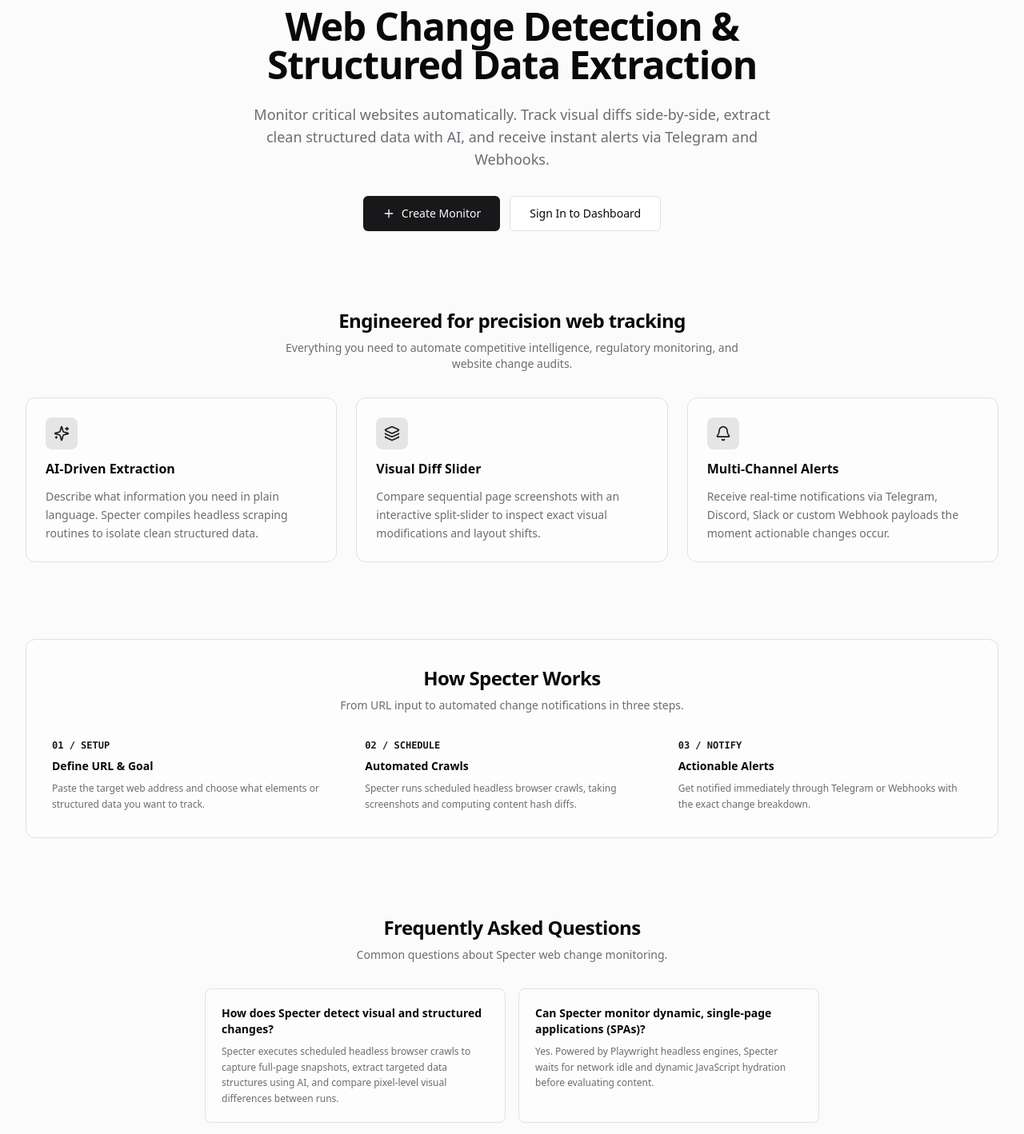
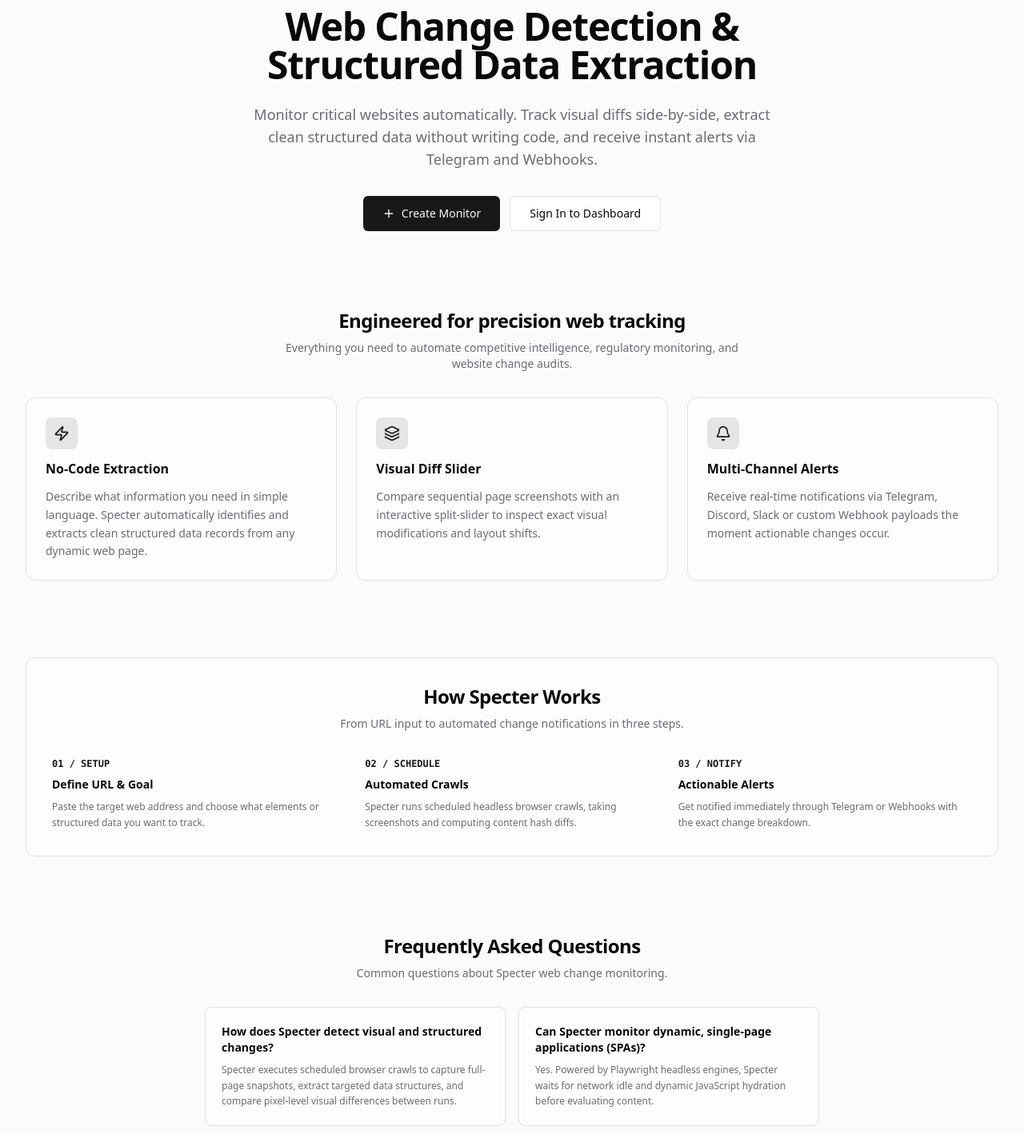
Before and after one commit to pedroaugusto04/Specter, a Next.js app in the folder frontend/: page / in a window 1280 px wide. Shown: the part 160-1578 px from the top of the page at 80% size. Built offline with nearby package versions, Linux system fonts and the light colour scheme; no server answers.

Commit message:
refactor(copy): shift positioning to user utility and no-code extraction (remove AI mentions)

```diff
--- a/frontend/src/app/layout.tsx
+++ b/frontend/src/app/layout.tsx
@@ -104,7 +104,7 @@ const jsonLd = {
       featureList: [
         'Automated Web Scraping and Monitoring',
         'Visual Diff Slider & Screenshot Comparison',
-        'AI-powered Structured Data Extraction',
+        'No-Code Structured Data Extraction',
         'Scheduled Cron Jobs',
         'Telegram and Webhook Alert Integrations',
       ],
@@ -117,7 +117,7 @@ const jsonLd = {
           name: 'What is Specter?',
           acceptedAnswer: {
             '@type': 'Answer',
-            text: 'Specter is an automated website change monitoring and structured data extraction tool that tracks visual differences and extracts structured data using AI on scheduled cron intervals.',
+            text: 'Specter is an automated website change monitoring and structured data extraction tool that tracks visual differences and extracts structured data on scheduled cron intervals.',
           },
         },
         {
--- a/frontend/src/components/marketing/LandingSection.tsx
+++ b/frontend/src/components/marketing/LandingSection.tsx
@@ -16,7 +16,7 @@ export function LandingSection({ user, onGetStarted, onOpenCreate }: LandingSect
   const faqs = [
     {
       q: 'How does Specter detect visual and structured changes?',
-      a: 'Specter executes scheduled headless browser crawls to capture full-page snapshots, extract targeted data structures using AI, and compare pixel-level visual differences between runs.',
+      a: 'Specter executes scheduled browser crawls to capture full-page snapshots, extract targeted data structures, and compare pixel-level visual differences between runs.',
     },
     {
       q: 'Can Specter monitor dynamic, single-page applications (SPAs)?',
@@ -42,7 +42,8 @@ export function LandingSection({ user, onGetStarted, onOpenCreate }: LandingSect
 
         <p className="text-base sm:text-lg text-muted-foreground leading-relaxed max-w-2xl mx-auto">
           Monitor critical websites automatically. Track visual diffs side-by-side, extract clean
-          structured data with AI, and receive instant alerts via Telegram and Webhooks.
+          structured data without writing code, and receive instant alerts via Telegram and
+          Webhooks.
         </p>
 
         {/* Central Action Buttons */}
@@ -106,12 +107,12 @@ export function LandingSection({ user, onGetStarted, onOpenCreate }: LandingSect
         <div className="grid grid-cols-1 md:grid-cols-3 gap-6">
           <div className="p-6 rounded-xl border border-border bg-card/60 backdrop-blur-xs space-y-3">
             <div className="h-10 w-10 rounded-lg bg-primary/10 text-primary flex items-center justify-center">
-              <Sparkles className="h-5 w-5" />
+              <Zap className="h-5 w-5" />
             </div>
-            <h3 className="text-base font-semibold text-foreground">AI-Driven Extraction</h3>
+            <h3 className="text-base font-semibold text-foreground">No-Code Extraction</h3>
             <p className="text-sm text-muted-foreground leading-relaxed">
-              Describe what information you need in plain language. Specter compiles headless
-              scraping routines to isolate clean structured data.
+              Describe what information you need in simple language. Specter automatically
+              identifies and extracts clean structured data records from any dynamic web page.
             </p>
           </div>
 
```
Also changed, not shown: frontend/public/llms.txt, frontend/public/og-image.png.
